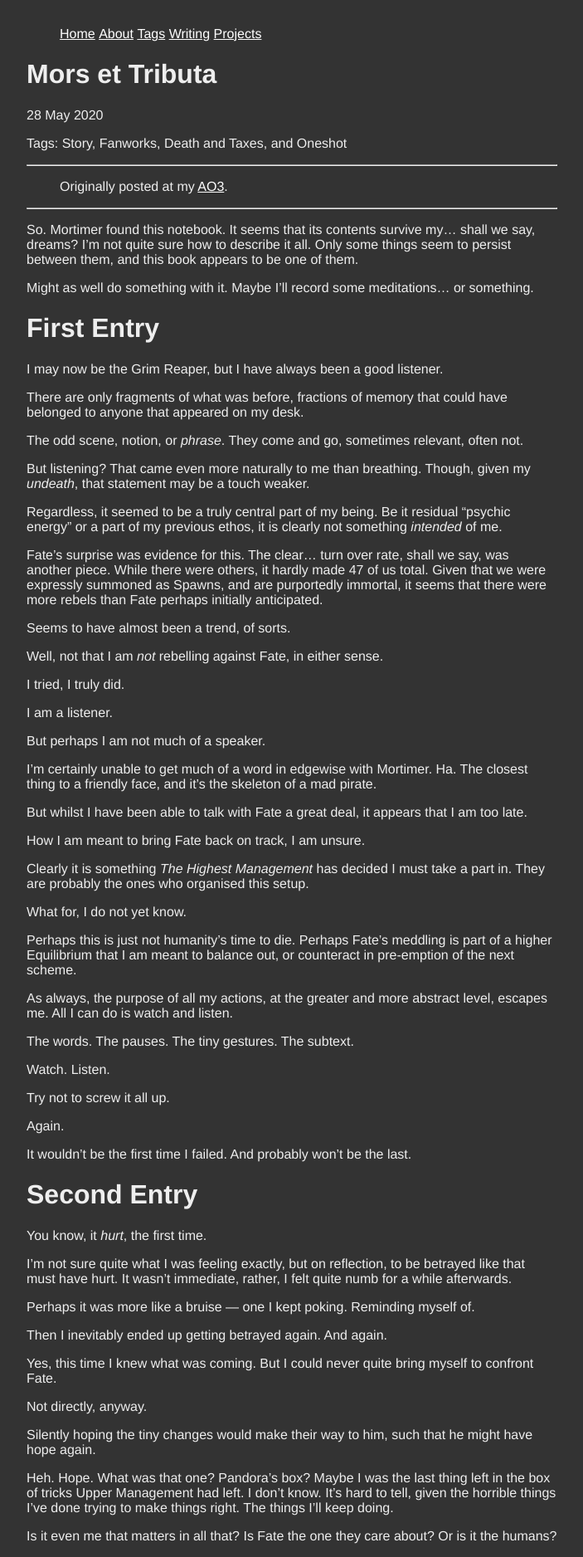
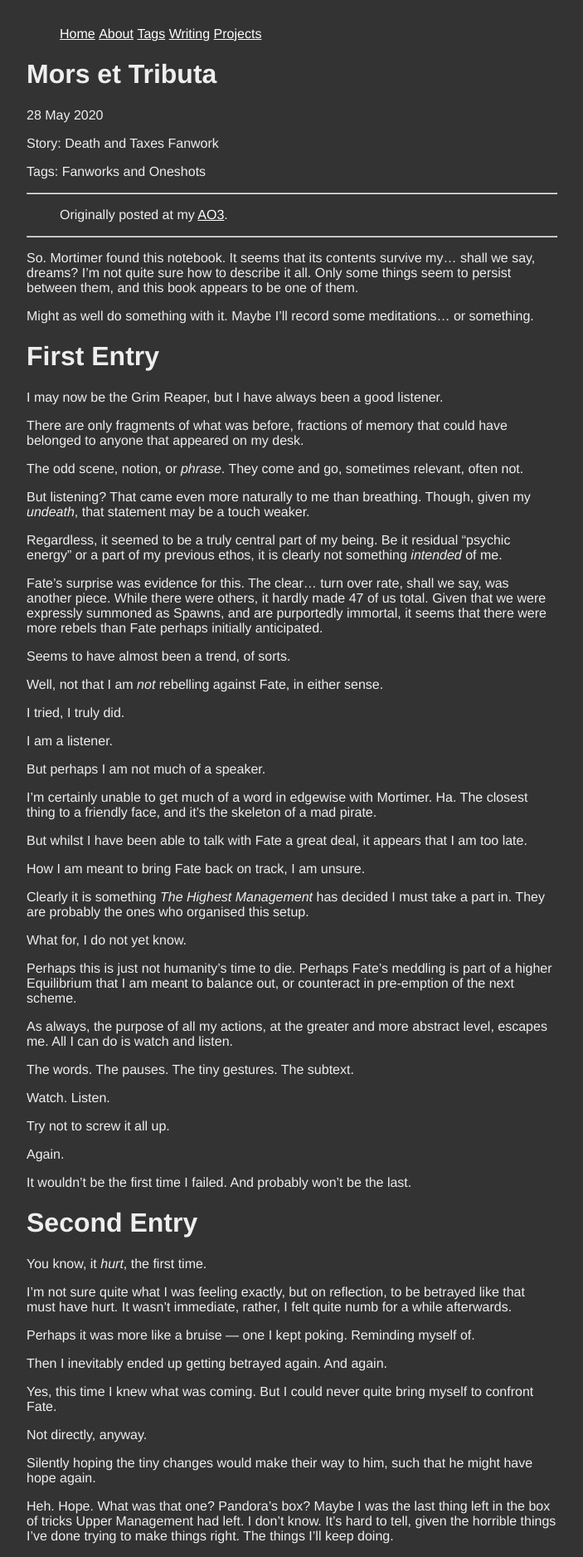
Before and after one commit to afantasia-me/afantasia-me.github.io, a Jekyll site: the page built from _posts/2020-05-28-mors-et-tributa.md, in a window 1280 px wide. Shown: the top 1876 px of the page at 83% size, without its empty margins (288-991 px from the left). Built offline with Jekyll 4.4.1, drawn with Linux system fonts in a browser that asks for light colours.

Commit message:
corrections

```diff
--- a/_layouts/post.html
+++ b/_layouts/post.html
@@ -5,6 +5,9 @@ layout: default
 <p class="meta">{{ page.date | date_to_string }}</p>
 {% if page.updated %}
 <span class="updated">Updated: {{ page.updated | date_to_string }}</span>
+{% endif %}
+{% if page.story %}
+<span class="story">Story: {{ page.story }}</span>
 {% endif %}
 {% if page.tags %}
 <p class="tags">Tags: {{ page.tags | array_to_sentence_string }}</p>
--- a/_posts/2020-05-28-mors-et-tributa.md
+++ b/_posts/2020-05-28-mors-et-tributa.md
@@ -2,11 +2,10 @@
 layout: post
 title: Mors et Tributa
 date: 2020-05-28
+story: Death and Taxes Fanwork
 tags:
-  - Story
   - Fanworks
-  - Death and Taxes
-  - Oneshot
+  - Oneshots
 ---
 
 > Originally posted at my [AO3](https://archiveofourown.org/works/24413932).
--- a/revere.css
+++ b/revere.css
@@ -43,6 +43,10 @@ footer {
   position: absolute;
   font-size: smaller;
   bottom: 1em;
+}
+
+.date {
+  font-family: "Lucida Console", Courier, monospace, Helvetica, Arial, sans-serif;
 }
 
 /* Reverse.css proper starts here, again I have no recollection of the provenance of this file */
--- a/writing/index.html
+++ b/writing/index.html
@@ -1,10 +1,10 @@
 ---
 layout: default
-title: Blog
+title: Writing
 ---
 
 <ul class="posts">
   {% for post in site.posts %}
-  <li><span>{{ post.date | date_to_string }}</span>: <a href="{{ post.url }}" title="{{ post.title }}">{{ post.title }}</a></li>
+  <li><span class="date">{{ post.date | date_to_string }}</span>: <a href="{{ post.url }}" title="{{ post.title }}">{{ post.title }}</a></li>
   {% endfor %}
 </ul>
```
Also changed, not shown: index.md (+1 -1 lines).
